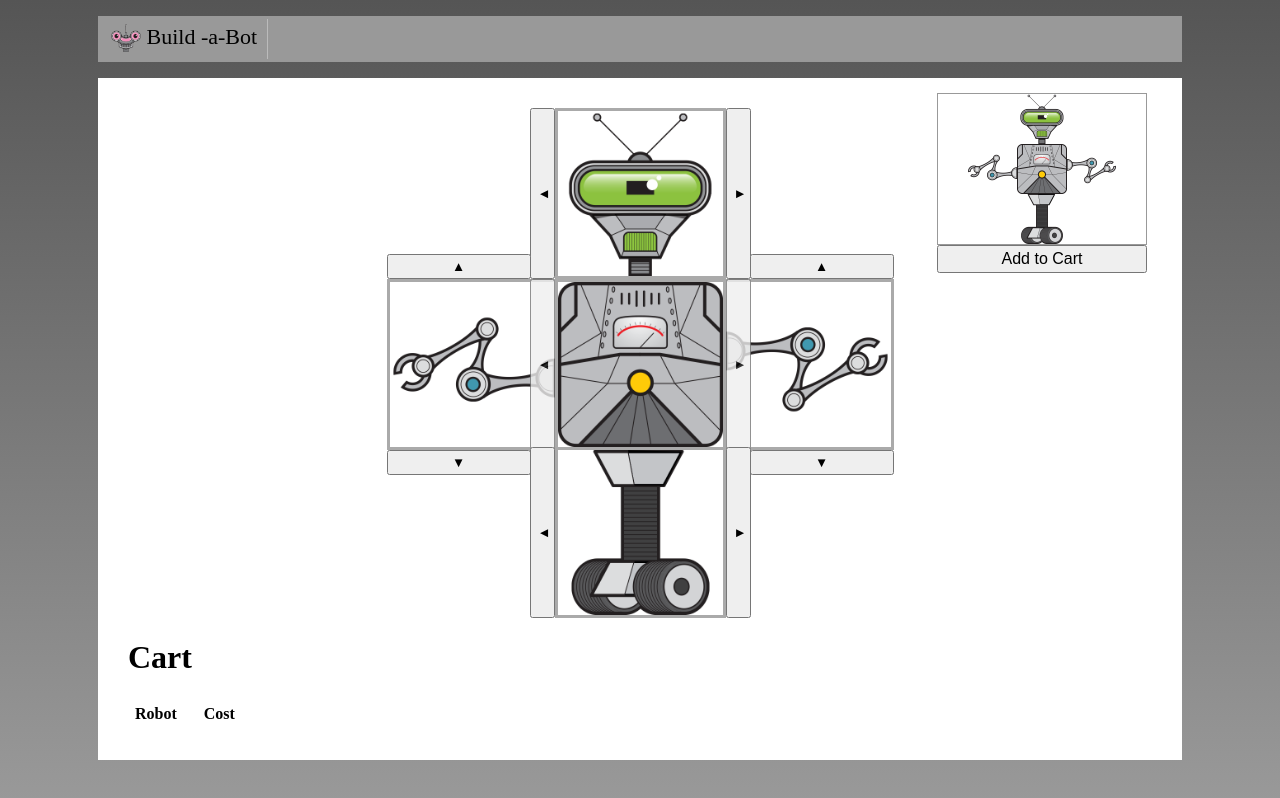
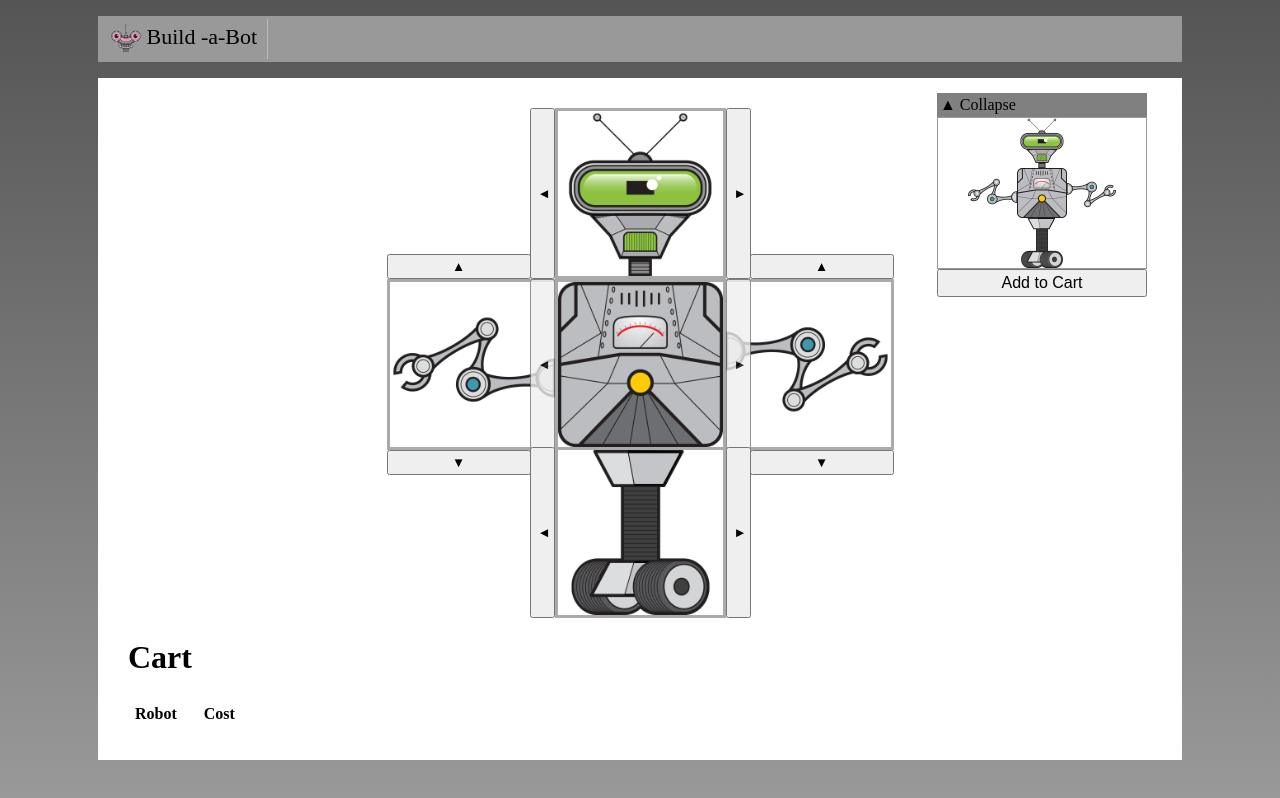
Before and after one commit to blitz-de/vue-course, a Vue app: page / in a window 1280 px wide. Built offline with nearby package versions, Linux system fonts and the light colour scheme.

Commit message:
passing data to parent component and adding a preview part for the robot

```diff
--- /dev/null
+++ b/src/shared/CollapsibleSection.vue
@@ -0,0 +1,31 @@
+<template>
+    <div>
+        <div class="header">
+            <span v-if="open" @click="open = !open">&#x25B2;
+                Collapse</span>
+            <span v-if="!open" @click="open = !open">&#x25BC;
+                Expand</span>
+        </div>
+        <!-- Toggleable -->
+        <slot v-if="open">
+            <div>Default Conent</div>
+        </slot>
+    </div>
+</template>
+
+<script>
+export default {
+  name: 'CollapsibleSection',
+  data() {
+    return { open: true };
+  },
+};
+</script>
+
+<style scoped>
+    .header {
+        background-color: grey;
+        padding: 3px;
+        cursor: pointer;
+    }
+</style>
```
Also changed, not shown: src/build/PartSelector.vue, src/build/RobotBuilder.vue.
